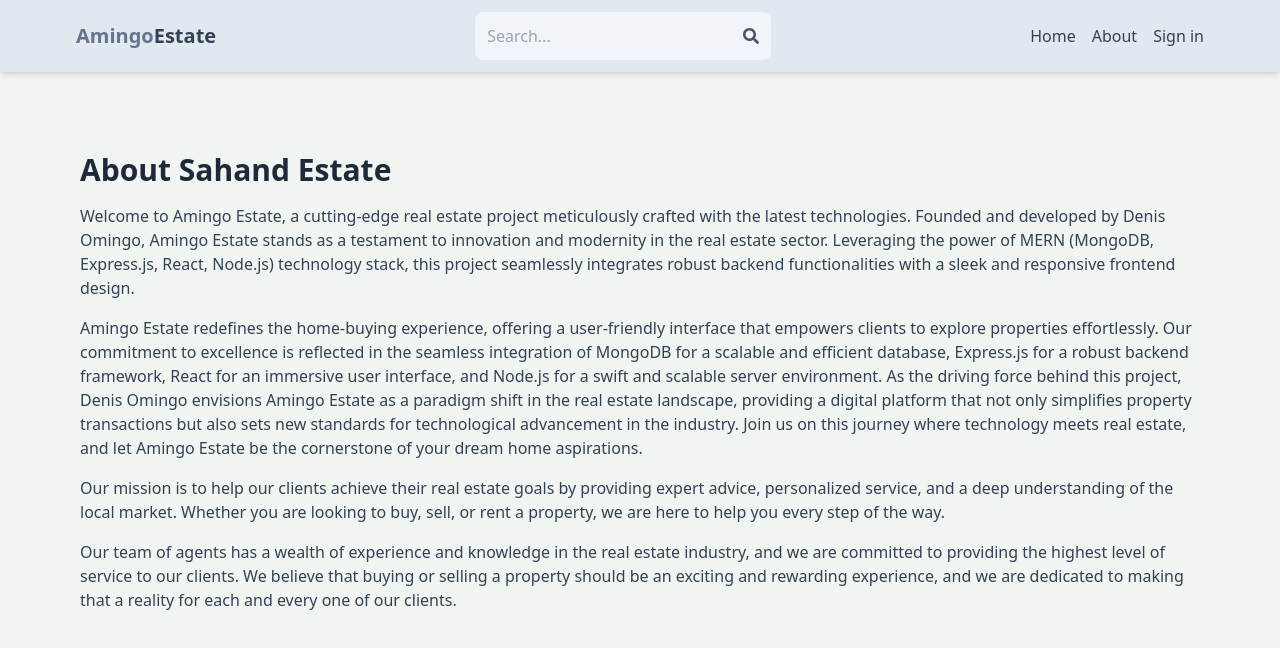
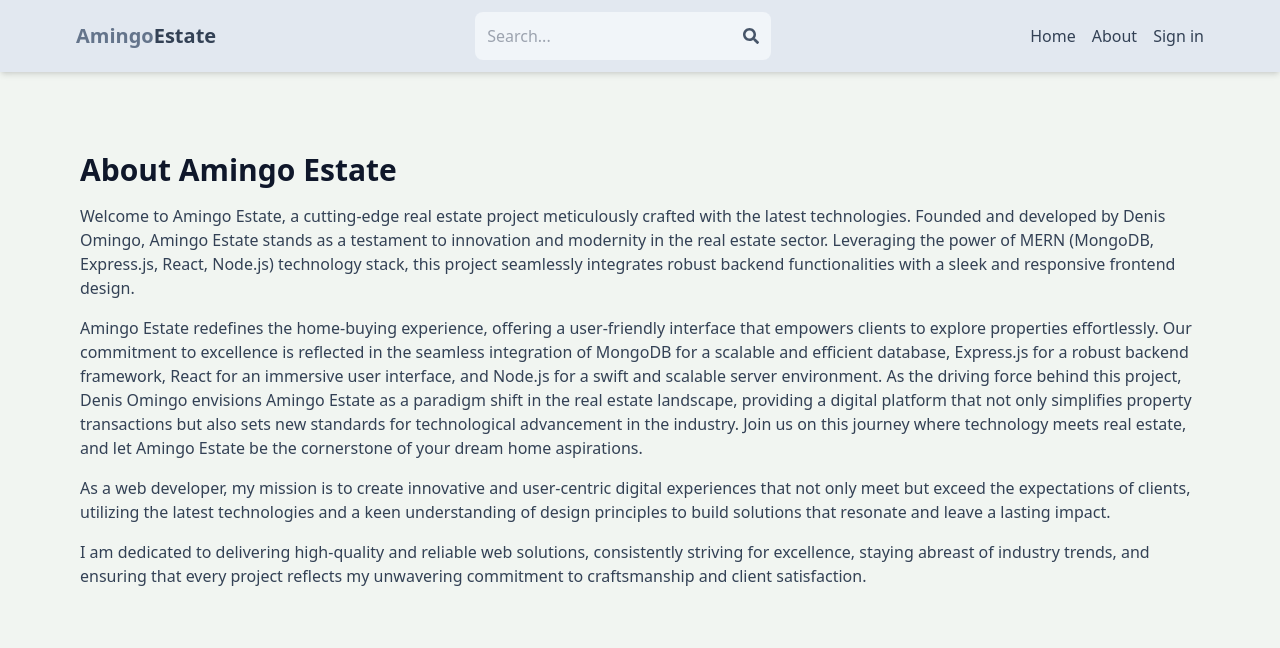
Before and after one commit to Denis-Omingo/real-estate-listing, a React (Vite) app in the folder client/: page /about in a window 1280 px wide. Shown: the top 648 px of the page. Built offline with nearby package versions, Linux system fonts and the light colour scheme; no server answers.

Commit message:
updating the about page

```diff
--- a/client/src/pages/About.jsx
+++ b/client/src/pages/About.jsx
@@ -3,7 +3,7 @@ import React from 'react'
 export default function About() {
   return (
     <div className='py-20 px-4 max-w-6xl mx-auto'>
-      <h1 className='text-3xl font-bold mb-4 text-slate-800'>About Sahand Estate</h1>
+      <h1 className='text-3xl font-bold mb-4 text-slate-900'>About Amingo Estate</h1>
       <p className='mb-4 text-slate-700'>
         Welcome to Amingo Estate, a cutting-edge real estate project meticulously crafted with the latest technologies.
          Founded and developed by Denis Omingo, Amingo Estate stands as a testament to innovation and modernity in the real estate sector.
@@ -17,9 +17,11 @@ export default function About() {
           Join us on this journey where technology meets real estate, and let Amingo Estate be the cornerstone of your dream home aspirations.
       </p>
       <p className='mb-4 text-slate-700'>
-      Our mission is to help our clients achieve their real estate goals by providing expert advice, personalized service, and a deep understanding of the local market. Whether you are looking to buy, sell, or rent a property, we are here to help you every step of the way.
+
+        As a web developer, my mission is to create innovative and user-centric digital experiences that not only meet but exceed the expectations of clients,
+        utilizing the latest technologies and a keen understanding of design principles to build solutions that resonate and leave a lasting impact.
       </p>
-      <p className='mb-4 text-slate-700'>Our team of agents has a wealth of experience and knowledge in the real estate industry, and we are committed to providing the highest level of service to our clients. We believe that buying or selling a property should be an exciting and rewarding experience, and we are dedicated to making that a reality for each and every one of our clients.</p>
+      <p className='mb-4 text-slate-700'>I am dedicated to delivering high-quality and reliable web solutions, consistently striving for excellence, staying abreast of industry trends, and ensuring that every project reflects my unwavering commitment to craftsmanship and client satisfaction.</p>
     </div>
   )
 }
```
